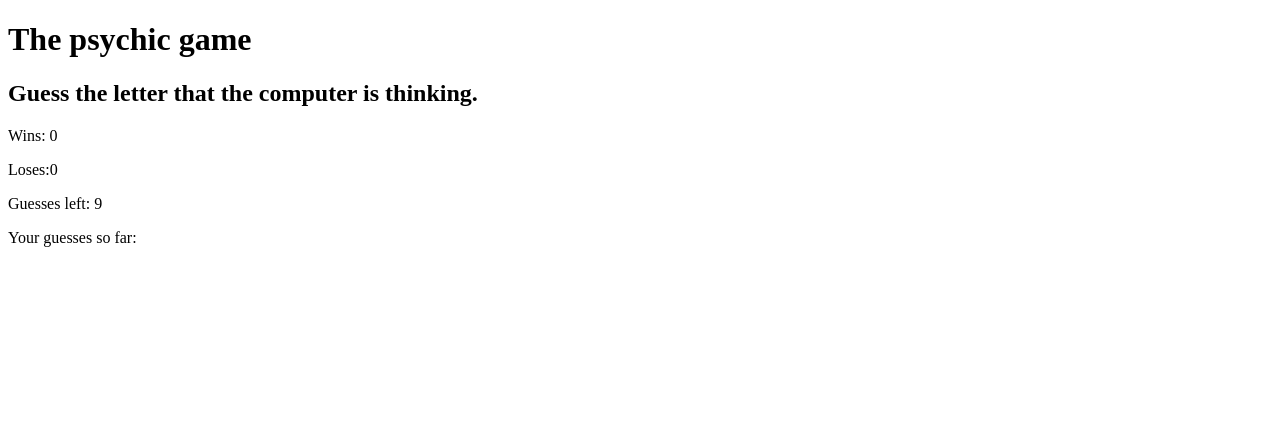
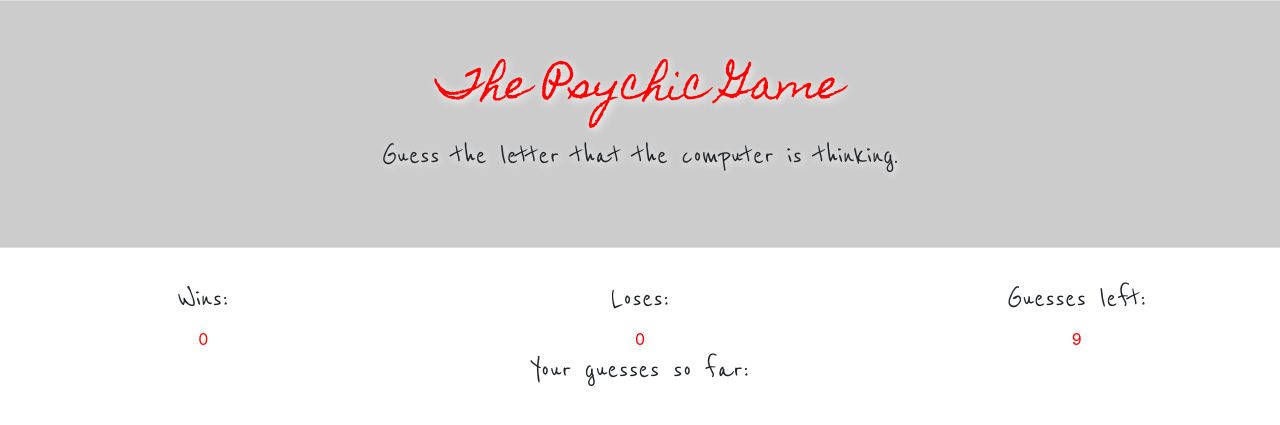
Before and after one commit to ejbronze/Psychic-Game, a plain HTML site: page index.html in a window 1280 px wide. Drawn offline with nearby package versions, Linux system fonts and the light colour scheme.

Commit message:
Updated UI

```diff
--- a/assets/css/style.css
+++ b/assets/css/style.css
@@ -0,0 +1,29 @@
+@import url("https://fonts.googleapis.com/css?family=Homemade+Apple|Reenie+Beanie");
+
+.row-centered {
+  text-align: center;
+}
+.col-centered {
+  display: inline-block;
+  float: none;
+  /* reset the text-align */
+  text-align: left;
+  /* inline-block space fix */
+  margin-right: -4px;
+  text-align: center;
+  background-color: #ccc;
+  border: 1px solid #ddd;
+}
+
+#appName {
+  font-family: "Homemade Apple", cursive;
+  color: red;
+  text-shadow: 2px 2px 8px white;
+}
+h2 {
+  font-family: "Reenie Beanie", cursive;
+  text-shadow: 2px 2px 8px white;
+}
+span {
+  color: red;
+}
--- a/index.html
+++ b/index.html
@@ -4,22 +4,52 @@
     <meta charset="UTF-8" />
     <meta name="viewport" content="width=device-width, initial-scale=1.0" />
     <meta http-equiv="X-UA-Compatible" content="ie=edge" />
+    <link
+      rel="stylesheet"
+      href="https://stackpath.bootstrapcdn.com/bootstrap/4.2.1/css/bootstrap.min.css"
+      integrity="sha384-GJzZqFGwb1QTTN6wy59ffF1BuGJpLSa9DkKMp0DgiMDm4iYMj70gZWKYbI706tWS"
+      crossorigin="anonymous"
+    />
+    <script
+      src="https://stackpath.bootstrapcdn.com/bootstrap/4.2.1/js/bootstrap.min.js"
+      integrity="sha384-B0UglyR+jN6CkvvICOB2joaf5I4l3gm9GU6Hc1og6Ls7i6U/mkkaduKaBhlAXv9k"
+      crossorigin="anonymous"
+    ></script>
+    <link rel="stylesheet" type="text/css" href="assets/css/style.css" />
     <title>Document</title>
   </head>
   <body>
     <!--Psychic Game-->
+    <div class="Container">
+      <div class="row row-centered">
+        <div class="jumbotron col-lg-12 col-centered">
+          <h1 id="appName">The Psychic Game</h1>
 
-    <h1>The psychic game</h1>
-
-    <h2>Guess the letter that the computer is thinking.</h2>
-
-    <p>Wins: <span id="numWins"></span></p>
-
-    <p>Loses:<span id="numLoss"></span></p>
-
-    <p>Guesses left: <span id="numGuesses"></span></p>
-
-    <p>Your guesses so far: <span id="playersGuess"></span></p>
+          <h2 class="mt-4">Guess the letter that the computer is thinking.</h2>
+        </div>
+      </div>
+      <div class="row row-centered">
+        <div class="col">
+          <h2>Wins:</h2>
+          <span id="numWins"></span>
+        </div>
+        <div class="col">
+          <h2>Loses:</h2>
+          <span id="numLoss"></span>
+        </div>
+        <div class="col">
+          <h2>Guesses left:</h2>
+          <span id="numGuesses"></span>
+        </div>
+      </div>
+      <div class="row row-centered">
+        <div class="col">
+          <h2>Your guesses so far:</h2>
+          <br />
+          <span id="playersGuess"></span>
+        </div>
+      </div>
+    </div>
 
     <script src="assets/javascript/game.js"></script>
   </body>
```
